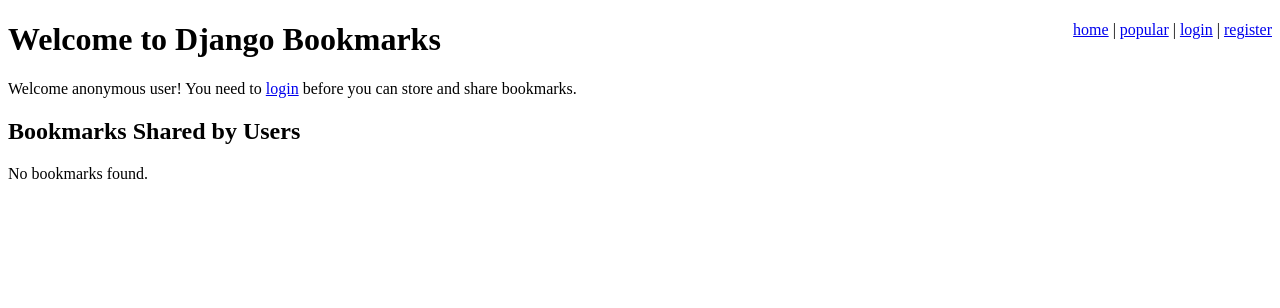
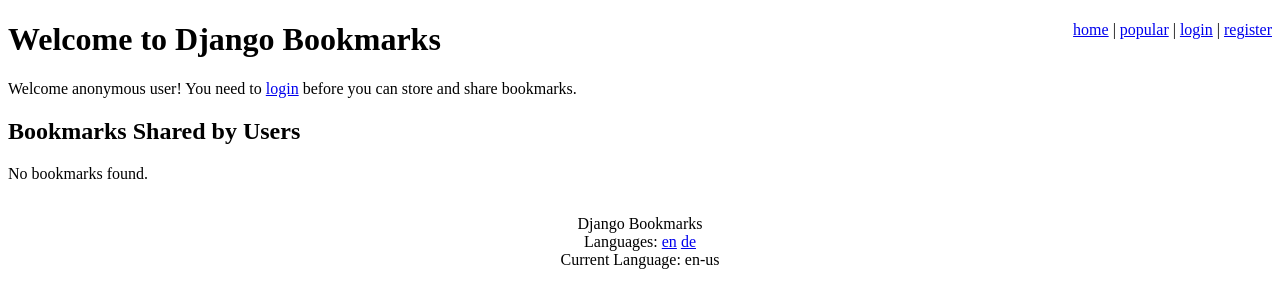
Before and after one commit to jwparrish/bookmarks, a Django app: template templates/main_page.html in a window 1280 px wide. Shown: the top 308 px of the page. Run offline with Django 3.2, Linux system fonts and the light colour scheme; the template is opened without the code that fills it, so the values that code supplies are empty.

Commit message:
bottom pg 219

```diff
--- a/settings.py
+++ b/settings.py
@@ -102,6 +102,7 @@ MIDDLEWARE_CLASSES = (
     'django.contrib.auth.middleware.AuthenticationMiddleware',
     'django.contrib.messages.middleware.MessageMiddleware',
     'django.middleware.csrf.CsrfResponseMiddleware',
+    'django.middleware.locale.LocaleMiddleware',
 )
 
 ROOT_URLCONF = 'django_bookmarks.urls'
--- a/site_media/style.css
+++ b/site_media/style.css
@@ -27,3 +27,5 @@ ul.bookmarks .edit {
 }
 
 ul.messages {border: 1px dashed #000; margin: 1em 4em; padding: 1em;}
+
+#footer { margin-top: 2em; text-align: center; }
--- a/templates/base.html
+++ b/templates/base.html
@@ -31,5 +31,13 @@
 		</ul>
 	{% endif %}
 	{% block content %}{% endblock %}
+	<div id="footer">
+		Django Bookmarks <br />
+		Languages:
+		<a href="/i18n/setlang/?language=en">en</a>
+		<a href="/i18n/setlang/?language=de">de</a>
+		<br />
+		Current Language: {{ LANGUAGE_CODE }}
+	</div>
 </body>
 </html>
--- a/templates/friend_invite.html
+++ b/templates/friend_invite.html
@@ -1,10 +1,9 @@
 {% extends "base.html" %}
-{% load il8n %}
+{% load i18n %}
 {% block title %}{% trans 'Invite A Friend' %}{% endblock %}
 {% block head %}{% trans 'Invite A Friend' %}{% endblock %}
 {% block content %}
-{% trans 'Enter your friend name and email below,
-	and click "send invite" to invite your friend to join the site:' %}
+{% trans 'Enter your friend name and email below, and click "send invite" to invite your friend to join the site:' %}
 <form method="post" action=".">
 	{{ form.as_p }}
 	<input type="submit" value="{% trans 'send invite' %}" />
--- a/urls.py
+++ b/urls.py
@@ -23,6 +23,9 @@ feeds = {
 
 
 urlpatterns = patterns('',
+	#i18n
+	(r'^i18n/', include('django.conf.urls.i18n')),
+
 	#Friends
 	(r'^friends/(\w+)/$', friends_page),
 	(r'^friend/add/$', friend_add),
```
Also changed, not shown: locale/de/LC_MESSAGES/django.po, 5 other files.
